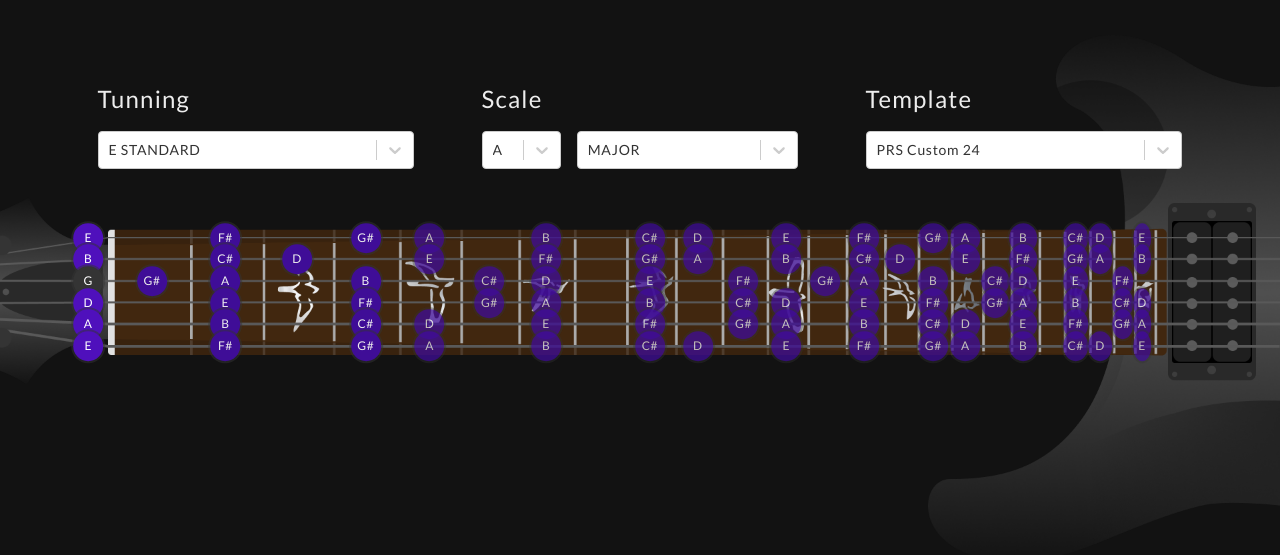
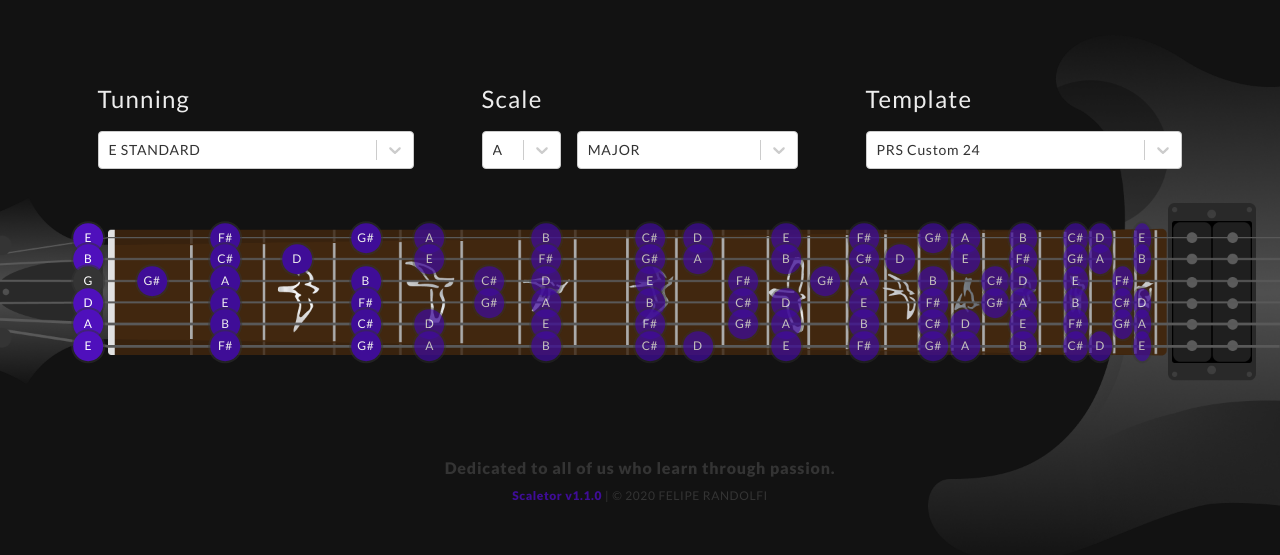
Before and after one commit to fdrandolfi/scaletor, a React app: page / in a window 1280 px wide. Shown: the part 157-712 px from the top of the page. Built offline with nearby package versions, Linux system fonts and the light colour scheme.

Commit message:
v1.1.0 (#3)
* update components structure

* update components first page

* add template

* update images

* update logic & add matrix

* reorder example component

* add getScaleNotesByPattern

* update 12 notes structure

* update utils and structure props

* update utils and structure props

* update styles

* Update index.scss

* add template component & new patterns

* add tunning structures

* add selector component

* add react-select

* adjust layout and matrix integration

* add change tunning with select

* update structures & add selectors

* update all strcutures with notes & notes selector

* update all strcutures with scales & scale selector

* update template system

* add linters

* readd react-scroll

* add linters config and fix all problems

* add templates selector

* update style for frets

* add new blues scale and adjust scale generator

* add 3 new scales

* add 2 new tunnings

* update changelog and readme

* update styles

* add style for layout

* add footer styles

* fix reset with import scrollbar

* update readme

* update preview

* Prepare version v1.1.0

```diff
--- a/package.json
+++ b/package.json
@@ -1,6 +1,6 @@
 {
   "name": "scaletor",
-  "version": "1.0.0",
+  "version": "1.1.0",
   "description": "",
   "main": "src/server/index.js",
   "scripts": {
--- a/src/client/assets/sass/_reset.scss
+++ b/src/client/assets/sass/_reset.scss
@@ -77,4 +77,4 @@ button {
   background-color: transparent;
 }
 
-@import '_scrollbar';
+@import "_scrollbar";
--- /dev/null
+++ b/src/client/components/Footer/index.js
@@ -0,0 +1,28 @@
+import React from 'react';
+
+import pkg from '../../../../package.json';
+import './index.scss';
+
+const version = {
+  label: `Scaletor v${JSON.stringify(pkg.version).replace('"', '').replace('"', '')} `,
+  link: 'https://github.com/fdrandolfi/scaletor/blob/main/changelog.md',
+};
+
+const Footer = () => (
+  <section className="footer">
+    <h3>
+      Dedicated to all of us who learn through passion.
+    </h3>
+    <p>
+      <a
+        href={version.link}
+        alt="changelog"
+      >
+        {version.label}
+      </a>
+      | © 2020 FELIPE RANDOLFI
+    </p>
+  </section>
+);
+
+export default Footer;
--- /dev/null
+++ b/src/client/components/Footer/index.scss
@@ -0,0 +1,33 @@
+@import "../../assets/sass/_variables";
+
+.footer {
+  position: relative;
+  @include flex(center, center, column);
+
+  h3 {
+    font-size: 16px;
+    font-weight: 800;
+    color: $color-gray-200;
+    text-align: center;
+    margin: 0 0 12px;
+  }
+
+  p {
+    font-size: 12px;
+    font-weight: 400;
+    color: $color-gray-200;
+    text-align: center;
+
+    a {
+      font-size: 12px;
+      font-weight: 800;
+      color: $color-violet-dark;
+      text-align: center;
+      padding: 0;
+
+      &:hover {
+        color: $color-violet-light;
+      }
+    }
+  }
+}
--- a/src/client/components/Layout/index.js
+++ b/src/client/components/Layout/index.js
@@ -10,6 +10,7 @@ import Matrix from '../Matrix';
 import Template from '../Template';
 import Selector from '../Selector';
 import SelectorDouble from '../SelectorDouble';
+import Footer from '../Footer';
 
 const Layout = () => {
   const noteOptions = getNoteList();
@@ -48,7 +49,7 @@ const Layout = () => {
   return (
     <section className="layout">
       <div className="layout__top">
-        <div className="layout__column">
+        <div className="layout__column-3">
           <Selector
             id="tunning"
             title="Tunning"
@@ -56,7 +57,7 @@ const Layout = () => {
             onChange={handleTunningChange}
           />
         </div>
-        <div className="layout__column">
+        <div className="layout__column-3">
           <SelectorDouble
             id="scale"
             title="Scale"
@@ -66,7 +67,7 @@ const Layout = () => {
             onChangeScale={handleScaleChange}
           />
         </div>
-        <div className="layout__column">
+        <div className="layout__column-3">
           <Selector
             id="template"
             title="Template"
@@ -86,6 +87,9 @@ const Layout = () => {
         />
         <Template id={template} />
       </div>
+      <div className="layout__bottom">
+        <Footer />
+      </div>
     </section>
   );
 };
--- a/src/client/components/Layout/index.scss
+++ b/src/client/components/Layout/index.scss
@@ -23,7 +23,16 @@
     z-index: 1;
   }
 
-  &__column {
+  &__bottom {
+    position: absolute;
+    bottom: 0;
+    width: 100%;
+    height: 30%;
+    @include flex(center, center, row);
+    z-index: 2;
+  }
+
+  &__column-3 {
     position: relative;
     width: 30%;
     height: 100%;
```
Also changed, not shown: README.md, changelog.md, preview.jpg (renamed from docs/preview.jpg), 1 other file.
